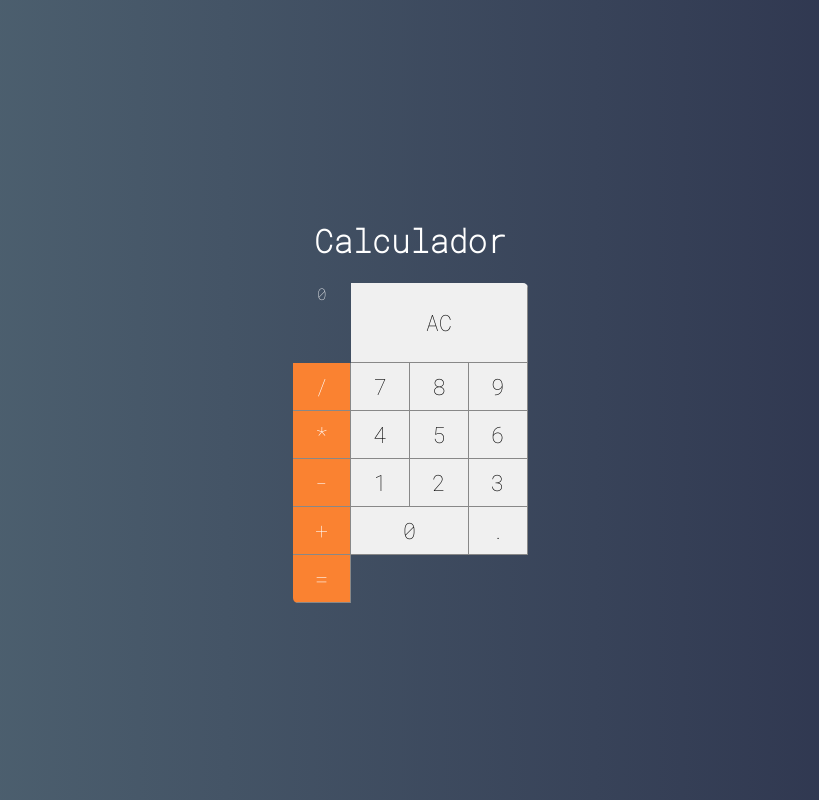
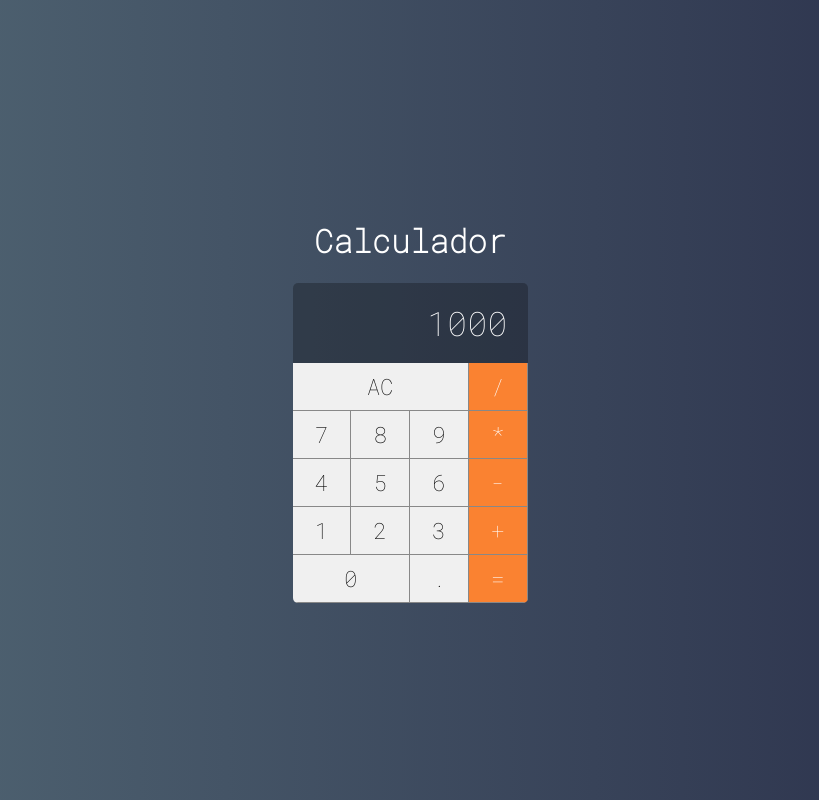
Before and after one commit to Alonso-007/projeto-calculadora-vue, a Vue app: page / in a window 1280 px wide. Shown: the whole page, without its empty margins (230-1049 px from the left). Built offline with nearby package versions, Linux system fonts and the light colour scheme.

Commit message:
Implementacao do display

```diff
--- a/src/components/Button.vue
+++ b/src/components/Button.vue
@@ -17,7 +17,7 @@
 </script>
 
 <style>
-    :root { /* cria uma pseudo classe */
+    :root { /* cria uma pseudo classe quase semelhante ao elemento html*/
         --bg-button: #f0f0f0; /* para criar variavies deve começar com -- */
         --boder-button: solid 1px #888
     }
--- a/src/components/Display.vue
+++ b/src/components/Display.vue
@@ -1,15 +1,25 @@
 <template>
     <div class="display">
-        0
+        {{ value }}
     </div>
 </template>
 
 <script>
-export default {
-
-}
+    export default {
+        props: ["value"]
+    }
 </script>
 
 <style>
+    .display {
+        grid-column: span 4;
+        background-color: #0004;
 
+        display: flex;
+        justify-content: flex-end;
+        align-items: center;
+        padding: 20px;
+        font-size: 2.1em;
+        overflow: hidden;
+    }
 </style>
--- a/src/main/Calculator.vue
+++ b/src/main/Calculator.vue
@@ -1,6 +1,6 @@
 <template>
     <div class="calculator">
-        <Display />
+        <Display value="1000"/>
         <Button label="AC" triple/>
         <Button label="/" operation />
         <Button label="7" />
@@ -27,7 +27,7 @@
     import Button from "../components/Button";
 
     export default {
-        components: { Button,Display }
+        components: { Button, Display }
     }
 </script>
 
```
